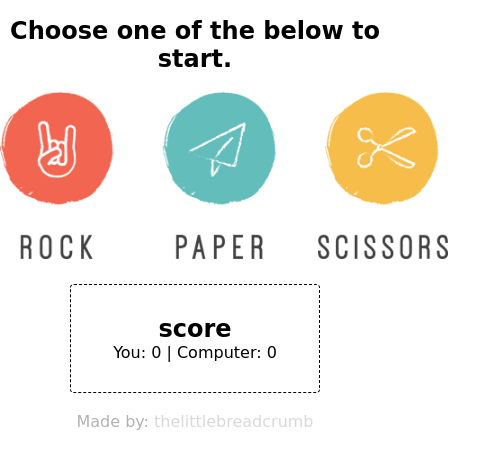
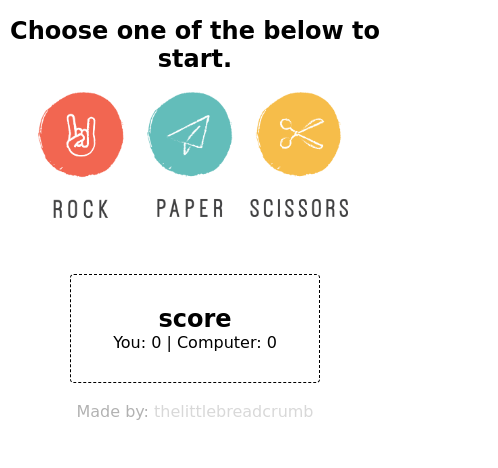
Before and after one commit to thelittlebreadcrumb/rock-paper-scissors, a plain HTML site: page index.html in a window 390 px wide. Shown: the part 156-624 px from the top of the page, 498 px wide, since content can reach past the window. Drawn offline with Linux system fonts and the light colour scheme; a web font is replaced by a local one.

Commit message:
mobile friendly

```diff
--- a/style.css
+++ b/style.css
@@ -26,7 +26,7 @@ header {
 
 .moves {
   margin: 10px auto;
-  width: 498px;
+  width: 328px;
 }
 
 .move {
@@ -41,29 +41,30 @@ header {
   background-image: url('images/rps.png');
   background-repeat: no-repeat;
   -webkit-background-size: 300%;
-  background-size: 300%;
-  width: 150px;
-  height: 168px;
+  background-size: 330%;
+  width: 103px;
+  height: 158px;
+  background-position-x: -3%;
 }
 
 #paper {
   background-image: url('images/rps.png');
-  background-position: 52% 0px;
+  background-position: 49% 0px;
   background-repeat: no-repeat;
   -webkit-background-size: 300%;
-  background-size: 300%;
-  width: 150px;
-  height: 168px;
+  background-size: 325%;
+  width: 104px;
+  height: 158px;
 }
 
 #scissors {
   background-image: url('images/rps.png');
-  background-position: 104% 0px;
+  background-position: 101% 0px;
   background-repeat: no-repeat;
   -webkit-background-size: 300%;
-  background-size: 300%;
-  width: 150px;
-  height: 168px;
+  background-size: 330%;
+  width: 102px;
+  height: 158px;
 }
 
 .points {
```
